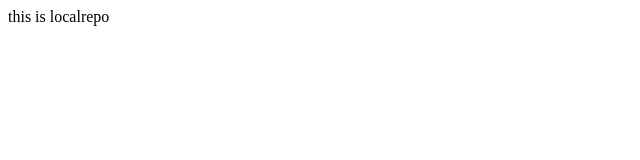
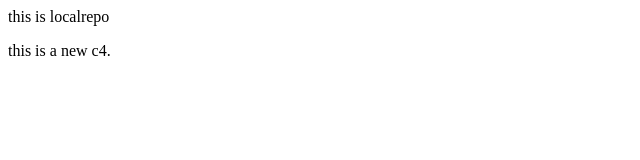
Before and after one commit to zulfiqarbaloch567/LocalRepo, a plain HTML site: page LocalRepo/index.html in a window 1280 px wide. Shown: the full height of the page, 0-640 px from the left. Drawn offline with Linux system fonts and the light colour scheme.

Commit message:
this a new file c4

```diff
--- a/LocalRepo/index.html
+++ b/LocalRepo/index.html
@@ -1 +1,2 @@
 <p>this is localrepo</p>
+<p>this is a new c4.</p>
```
